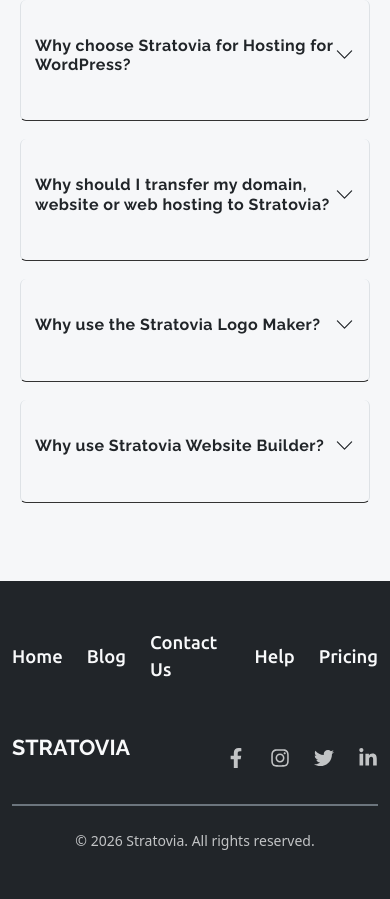
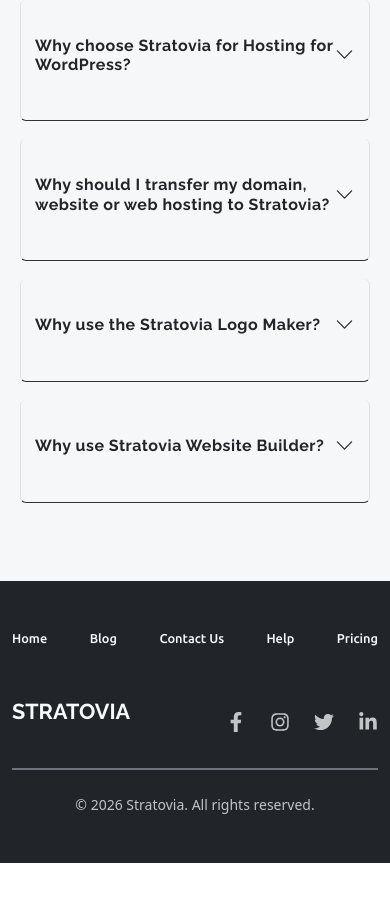
Before and after one commit to sriansh24/Stratovia, a React (Vite) app: page /stratovia/home in a window 390 px wide. Shown: the part 10165-11064 px from the top of the page. After the commit the page ends 11028 px from the top, so only its background shows below. Built offline with nearby package versions, Linux system fonts and the light colour scheme; a web font is replaced by a local one.

Commit message:
Fixing the footer font size.

```diff
--- a/src/assets/css/GlobalCss/styles.css
+++ b/src/assets/css/GlobalCss/styles.css
@@ -63,6 +63,16 @@
 }
 
 /* =========================
+   FOOTER SECTION
+========================= */
+.footer-h {
+  font-family: var(--ubuntu-text);
+  font-size: 1rem;
+  font-weight: 400;
+  font-style: normal;
+}
+
+/* =========================
  RESPONSIVE
 ========================= */
 /* ---------- 991.98px Display ---------- */
@@ -115,6 +125,11 @@
   .custom-collapse .navbar-nav .nav-item:last-child:nth-child(odd) {
     grid-column: span 2;
   }
+
+  /* ------------ Footer ------------ */
+  .footer-h {
+    font-size: 0.8rem;
+  }
 }
 
 /* ---------- 992px Display ---------- */
@@ -155,6 +170,11 @@
     width: 18%;
     height: auto;
   }
+
+  /* ------------ Footer ------------ */
+  .footer-h {
+    font-size: 1.09rem;
+  }
 }
 
 /* ---------- 2560px Display ---------- */
@@ -174,16 +194,11 @@
   .navbar-logo {
     width: 30%;
   }
-}
 
-/* =========================
-   FOOTER SECTION
-========================= */
-.footer-h {
-  font-family: var(--ubuntu-text);
-  font-size: 1.15rem;
-  font-weight: 400;
-  font-style: normal;
+  /* ------------ Footer ------------ */
+  .footer-h {
+    font-size: 1.15rem;
+  }
 }
 
 :root {
```
